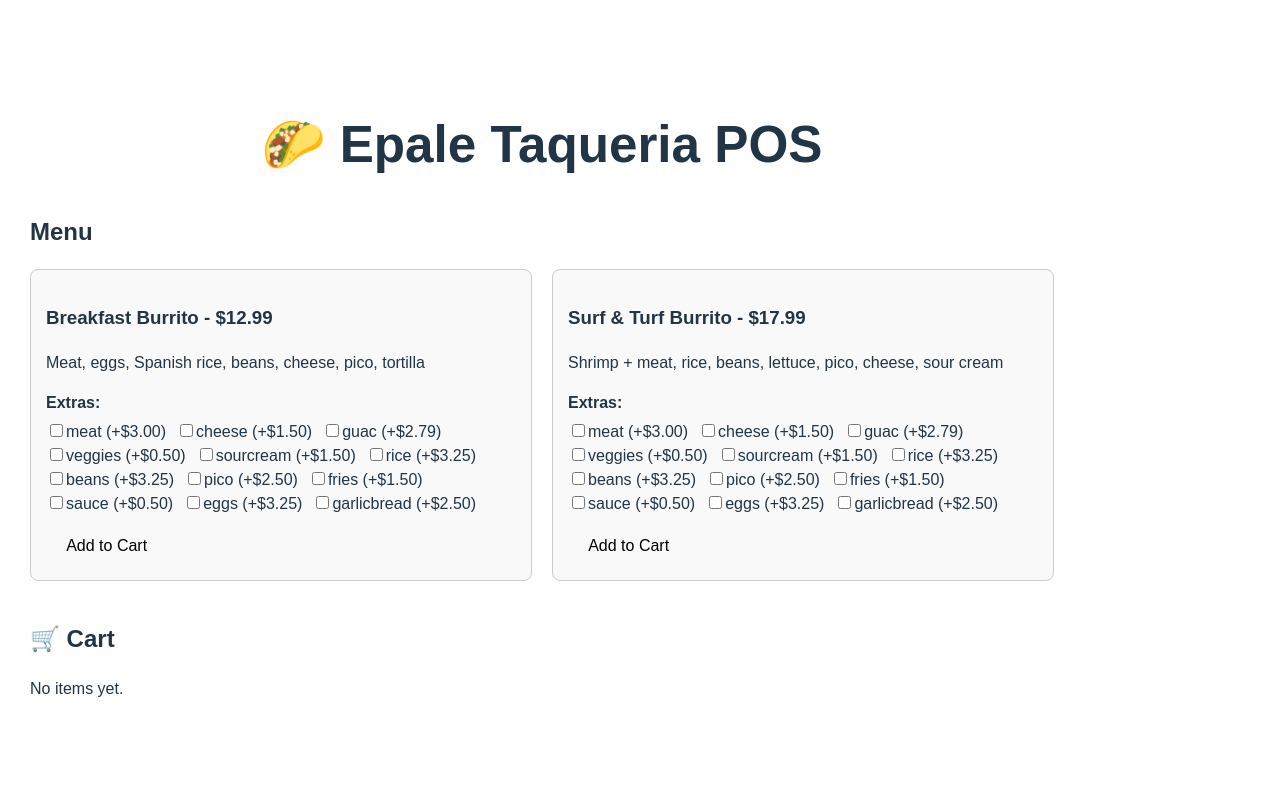
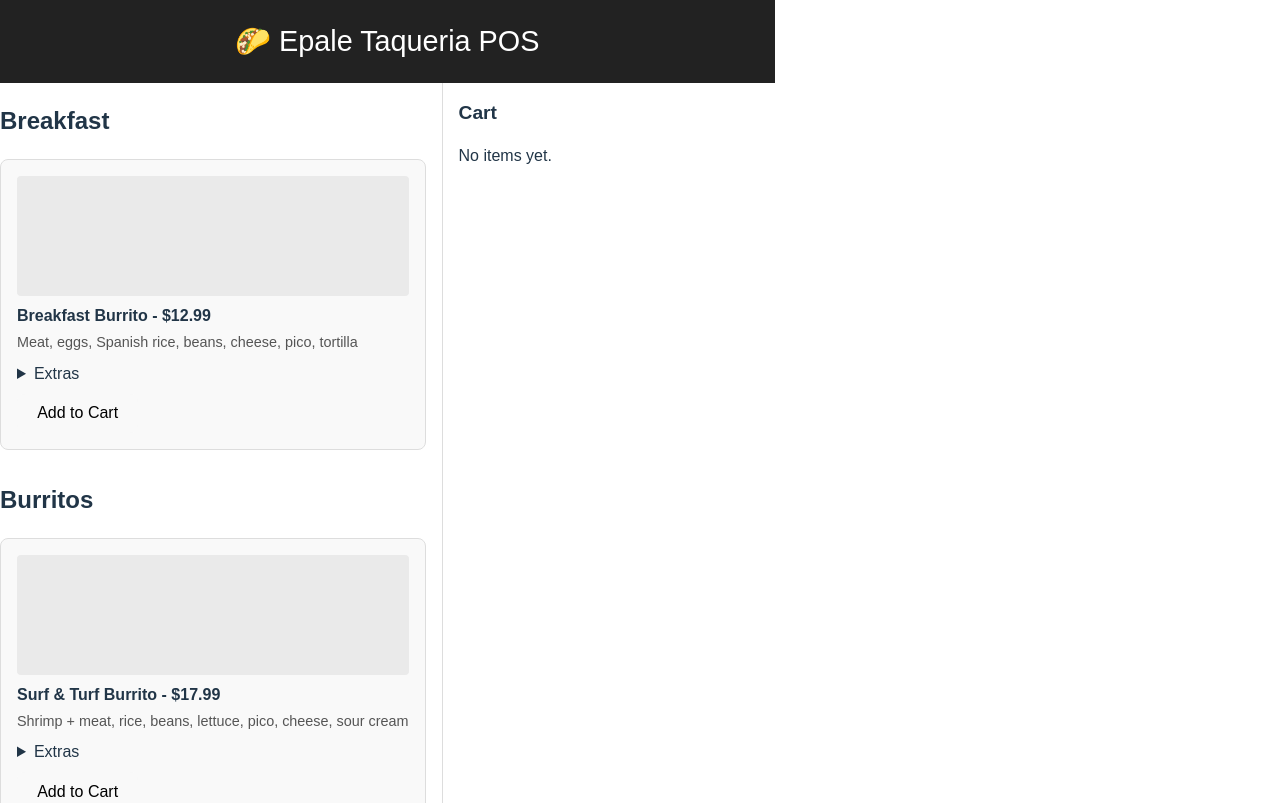
Before and after one commit to Randymor10/POS-tablet, a React (Vite) app: page / in a window 1280 px wide. Built offline with nearby package versions, Linux system fonts and the light colour scheme.

Commit message:
feat: modern kiosk layout

```diff
--- a/src/App.tsx
+++ b/src/App.tsx
@@ -4,6 +4,7 @@ import { menu } from './data/menu';
 import type { MenuItem } from './data/menu';
 import { EXTRA_PRICES } from './utils/extras';
 import { getOrderData } from './utils/order';
+import './kiosk.css';
 
 interface CartItem extends MenuItem {
   quantity: number;
@@ -44,58 +45,66 @@ function App() {
 
   const order = getOrderData(cart, selectedExtras);
 
+  const categories = Array.from(new Set(menu.map((m) => m.category)));
+
   return (
-    <div style={{ padding: '30px', fontFamily: 'sans-serif', maxWidth: '1024px', margin: 'auto' }}>
-      <h1 style={{ textAlign: 'center' }}>🌮 Epale Taqueria POS</h1>
-
-      <section style={{ marginTop: '40px' }}>
-        <h2>Menu</h2>
-        <div style={{ display: 'grid', gridTemplateColumns: '1fr 1fr', gap: '20px' }}>
-          {menu.map((item: MenuItem) => (
-            <div
-              key={item.id}
-              style={{
-                border: '1px solid #ccc',
-                borderRadius: '8px',
-                padding: '15px',
-                background: '#f9f9f9'
-              }}
-            >
-              <h3>{item.name} - ${item.price.toFixed(2)}</h3>
-              <p>{item.description}</p>
-              <div style={{ marginTop: '10px' }}>
-                <strong>Extras:</strong>
-                <div style={{ marginTop: '5px' }}>
+    <div className="kiosk-layout">
+      <header className="kiosk-header">🌮 Epale Taqueria POS</header>
+      <div className="kiosk-container">
+        <div className="menu-area">
+          {categories.map((cat) => (
+            <section key={cat} className="category-section">
+              <h2>{cat}</h2>
+              <div className="items-grid">
+                {menu
+                  .filter((item) => item.category === cat)
+                  .map((item: MenuItem) => (
+                    <div key={item.id} className="item-card">
+                      <div className="item-image" />
+                      <div className="item-name">
+                        {item.name} - ${item.price.toFixed(2)}
+                      </div>
+                      <div className="item-desc">{item.description}</div>
+                      <div className="extras">
+                        <details>
+                          <summary>Extras</summary>
+                          <div>
                             {Object.keys(EXTRA_PRICES).map((extra) => (
-                    <label key={extra} style={{ marginRight: '10px', display: 'inline-block' }}>
+                              <label key={extra} style={{ display: 'block' }}>
                                 <input
                                   type="checkbox"
-                        checked={selectedExtras[item.id]?.includes(extra) || false}
+                                  checked={
+                                    selectedExtras[item.id]?.includes(extra) || false
+                                  }
                                   onChange={() => toggleExtra(item.id, extra)}
-                      />
+                                />{' '}
                                 {extra} (+${EXTRA_PRICES[extra].toFixed(2)})
                               </label>
                             ))}
                           </div>
+                        </details>
                       </div>
-              <button style={{ marginTop: '10px' }} onClick={() => addToCart(item)}>Add to Cart</button>
+                      <div className="item-actions">
+                        <button onClick={() => addToCart(item)}>Add to Cart</button>
+                      </div>
                     </div>
                   ))}
               </div>
             </section>
-
-      <section style={{ marginTop: '40px' }}>
-        <h2>🛒 Cart</h2>
+          ))}
+        </div>
+        <aside className="cart-panel">
+          <h2>Cart</h2>
           {cart.length === 0 ? (
             <p>No items yet.</p>
           ) : (
-          <div style={{ background: '#fff', padding: '20px', borderRadius: '8px', boxShadow: '0 2px 6px rgba(0,0,0,0.1)' }}>
+            <>
               {order.items.map((item) => (
-              <div key={item.id} style={{ marginBottom: '12px' }}>
-                {item.quantity}x {item.name} – ${item.basePrice * item.quantity}
+                <div key={item.id} className="cart-item">
+                  {item.quantity}x {item.name}
                   {item.extras.length > 0 && (
-                  <div style={{ fontSize: '0.9em', marginLeft: '15px' }}>
-                    + Extras: {item.extras.join(', ')} (+${item.extraTotal.toFixed(2)})
+                    <div style={{ fontSize: '0.9rem', marginLeft: '1rem' }}>
+                      + {item.extras.join(', ')} (+${item.extraTotal.toFixed(2)})
                     </div>
                   )}
                 </div>
@@ -103,11 +112,14 @@ function App() {
               <hr />
               <p>Subtotal: ${order.subtotal.toFixed(2)}</p>
               <p>Tax (9.25%): ${order.tax.toFixed(2)}</p>
-            <p><strong>Total: ${order.total.toFixed(2)}</strong></p>
+              <p>
+                <strong>Total: ${order.total.toFixed(2)}</strong>
+              </p>
               <button onClick={handlePrintOrder}>📦 Log Order to Console</button>
+            </>
+          )}
+        </aside>
       </div>
-        )}
-      </section>
     </div>
   );
 }
--- /dev/null
+++ b/src/kiosk.css
@@ -0,0 +1,76 @@
+.kiosk-layout{display:flex;flex-direction:column;height:100vh;font-family:sans-serif;}
+.kiosk-header{padding:20px;font-size:1.8rem;text-align:center;background:#222;color:#fff;}
+/* Basic kiosk styling */
+.kiosk-container {
+  display: flex;
+  height: calc(100vh - 80px);
+}
+
+.menu-area {
+  flex: 1;
+  overflow-y: auto;
+  padding-right: 1rem;
+}
+
+.category-section {
+  margin-bottom: 2rem;
+}
+
+.items-grid {
+  display: grid;
+  grid-template-columns: repeat(auto-fill, minmax(280px, 1fr));
+  gap: 1rem;
+}
+
+.item-card {
+  background: #f9f9f9;
+  border: 1px solid #ddd;
+  border-radius: 8px;
+  padding: 1rem;
+  display: flex;
+  flex-direction: column;
+}
+
+.item-image {
+  width: 100%;
+  height: 120px;
+  background: #eaeaea;
+  border-radius: 4px;
+  margin-bottom: 0.5rem;
+}
+
+.item-name {
+  font-weight: bold;
+  margin-bottom: 0.25rem;
+}
+
+.item-desc {
+  font-size: 0.9rem;
+  color: #555;
+  margin-bottom: 0.5rem;
+}
+
+.item-actions {
+  margin-top: auto;
+}
+
+.extras details {
+  margin-bottom: 0.5rem;
+}
+
+.cart-panel {
+  width: 300px;
+  background: #fff;
+  border-left: 1px solid #ddd;
+  padding: 1rem;
+  overflow-y: auto;
+}
+
+.cart-panel h2 {
+  margin-top: 0;
+  font-size: 1.2rem;
+}
+
+.cart-item {
+  margin-bottom: 0.75rem;
+}
```
Lines whose indentation alone changed are shown as unchanged.
